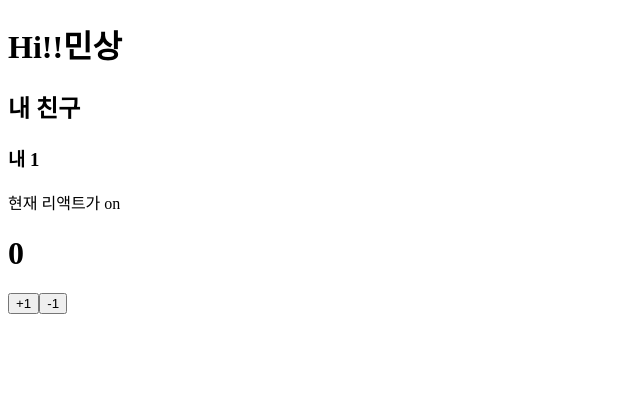
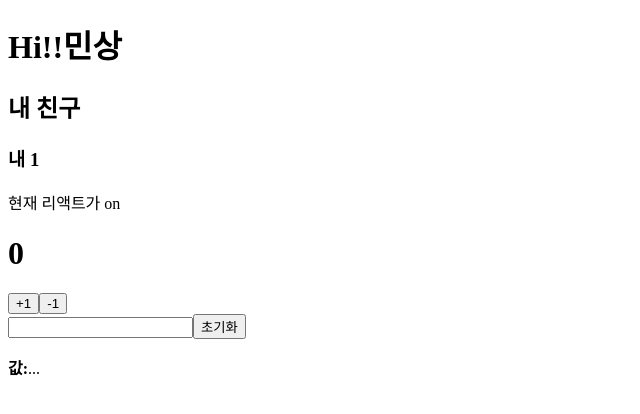
Before and after one commit to qkaxhfms/react_props_error, a React (Create React App) app: page / in a window 1280 px wide. Shown: the top 414 px of the page, without its empty margins (0-640 px from the left). Built offline with nearby package versions, Linux system fonts and the light colour scheme; the HTML template or start-up script is replaced by a standard one.

Commit message:
component.js

```diff
--- a/src/App.js
+++ b/src/App.js
@@ -2,6 +2,7 @@ import React from 'react';
 import Hi from './Hi';
 import Condition from './Condition';
 import Counter from './Counter';
+import Input from './Input';
 
 function App() {
   return (
@@ -10,6 +11,7 @@ function App() {
       <Hi name="민상" friend="친구" one="1"/>
       <Condition isOn={true} />
       <Counter />
+      <Input />
     </>
 
   );
--- a/src/Counter.js
+++ b/src/Counter.js
@@ -4,10 +4,10 @@ function Counter() {
   const [number, setNumber] = useState(0);
 
   const plus = () => {
-    setNumber(number + 1);
+    setNumber((prevNumber) => prevNumber + 1);
   };
   const minus = () => {
-    setNumber(number - 1);
+    setNumber((prevNumber) => prevNumber - 1);
   };
 
   return (
--- /dev/null
+++ b/src/Input.js
@@ -0,0 +1,18 @@
+import React from "react";
+
+function Input() {
+  return (
+    <>
+      <div>
+        <input type="text" />
+        <button>초기화</button>
+        <p>
+          <b>값:</b>
+          <span>...</span>
+        </p>
+      </div>
+    </>
+  );
+}
+
+export default Input;
```
